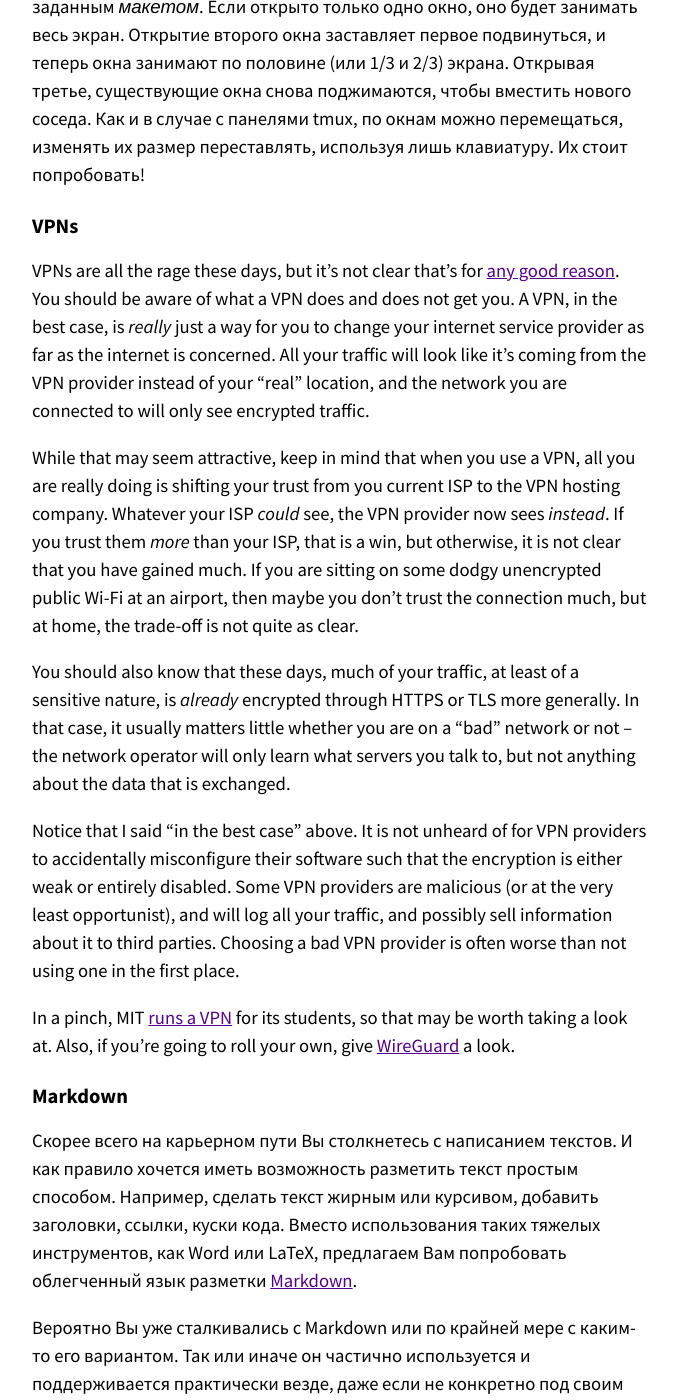
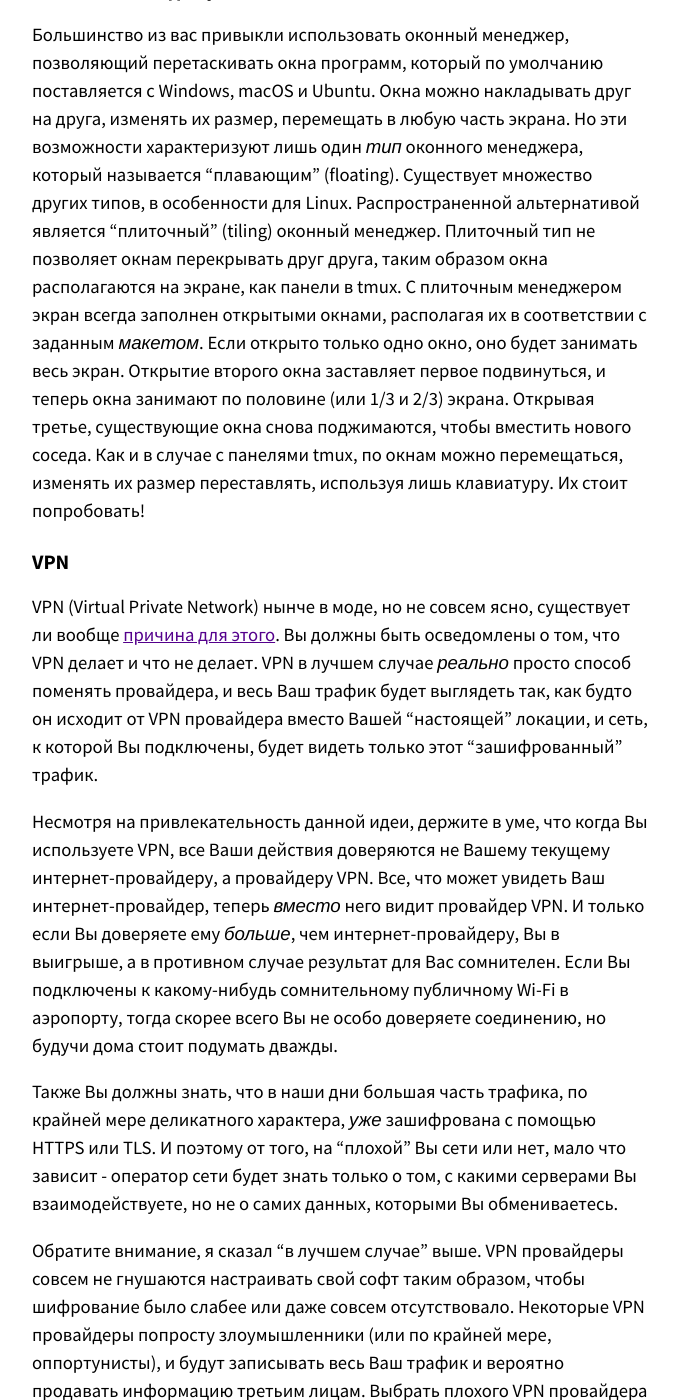
Before and after one commit to missing-semester-rus/missing-semester-rus.github.io, a Jekyll site: the page built from _2020/potpourri.md, in a window 1280 px wide and 1400 px high, scrolled down 7013 px. Shown: the whole window, without its empty margins (300-978 px from the left). Built offline with Jekyll 4.4.1, drawn with Linux system fonts in a browser that asks for light colours; some of the changed text lies outside the part shown.

Commit message:
Переведены части настройка клавиатуры, api, vpn, markdown, GitHub в potpourri.md

```diff
--- a/_2020/potpourri.md
+++ b/_2020/potpourri.md
@@ -10,14 +10,14 @@
 
 ## Содержание
 
-- [Keyboard remapping](#keyboard-remapping)
+- [Настройка клавиатуры](#настройка-клавиатуры)
 - [Daemons](#daemons)
 - [FUSE](#fuse)
 - [Backups](#backups)
-- [APIs](#apis)
+- [API](#api)
 - [Common command-line flags/patterns](#common-command-line-flagspatterns)
 - [Оконные менеджеры](#оконные-менеджеры)
-- [VPNs](#vpns)
+- [VPN](#vpn)
 - [Markdown](#markdown)
 - [Hammerspoon (desktop automation on macOS)](#hammerspoon-desktop-automation-on-macos)
 - [Booting + Live USBs](#booting--live-usbs)
@@ -25,31 +25,31 @@
 - [Notebook programming](#notebook-programming)
 - [GitHub](#github)
 
-## Keyboard remapping
+## Настройка клавиатуры
 
-As a programmer, your keyboard is your main input method. As with pretty much anything in your computer, it is configurable (and worth configuring).
+Для Вас, как для программиста, главным способом ввода является клавиатура. Как и практически все на Вашем компьютере, она настраивается (и стоит того, чтобы ее настроить).
 
-The most basic change is to remap keys.
-This usually involves some software that is listening and, whenever a certain key is pressed, it intercepts that event and replaces it with another event corresponding to a different key. Some examples:
-- Remap Caps Lock to Ctrl or Escape. We (the instructors) highly encourage this setting since Caps Lock has a very convenient location but is rarely used.
-- Remapping PrtSc to Play/Pause music. Most OSes have a play/pause key.
-- Swapping Ctrl and the Meta (Windows or Command) key.
+Базовым изменением является переопределение клавиш.
+Обычно для этого потребуется некоторая программа, которая воспринимает нажатие клавиш, перехватывает некоторое действие и заменяет его на другое в соответствии с другой клавишей. Например:
+- Заменить Caps Lock на Ctrl или Escape. Мы (инструкторы) крайне рекомендуем эту настройку, так как Caps Lock находится в очень удобном месте и редко используется.
+- Заменить PrtSc на play/pause для музыки. Большинство ОС имеют play/pause клавишу.
+- Поменять местами Ctrl и Meta (Windows or Command) клавишу.
 
-You can also map keys to arbitrary commands of your choosing. This is useful for common tasks that you perform. Here, some software listens for a specific key combination and executes some script whenever that event is detected.
-- Open a new terminal or browser window.
-- Inserting some specific text, e.g. your long email address or your MIT ID number.
-- Sleeping the computer or the displays.
+Также Вы можете присвоить клавишам произвольные команды на свой вкус. Это полезно в контексте основных задач, с которыми Вы сталкиваетесь. Вот некоторые примеры:
+- Открыть новое окно терминала или браузера.
+- Вставить какой-нибудь специфический текст, например, длинный email адрес или MIT ID номер.
+- Включение спящего режима компьютера или монитора.
 
-There are even more complex modifications you can configure:
-- Remapping sequences of keys, e.g. pressing shift five times toggles Caps Lock.
-- Remapping on tap vs on hold, e.g. Caps Lock key is remapped to Esc if you quickly tap it, but is remapped to Ctrl if you hold it and use it as a modifier.
-- Having remaps being keyboard or software specific.
+Существуют еще более сложные модификации, которые Вы можете настроить:
+- Переопределение последовательности клавиш, например, нажатие shift 5 раз включает Caps Lock.
+- Настройка клавиши на нажатие и удержание, например, Caps Lock переопределен на Esc при быстром нажатии и на Ctrl при удержании.
+- Сделать настройку специфичной для клавиатуры или программного обеспечения.
 
-Some software resources to get started on the topic:
-- macOS - [karabiner-elements](https://pqrs.org/osx/karabiner/), [skhd](https://github.com/koekeishiya/skhd) or [BetterTouchTool](https://folivora.ai/)
-- Linux - [xmodmap](https://wiki.archlinux.org/index.php/Xmodmap) or [Autokey](https://github.com/autokey/autokey)
-- Windows - Builtin in Control Panel, [AutoHotkey](https://www.autohotkey.com/) or [SharpKeys](https://www.randyrants.com/category/sharpkeys/)
-- QMK - If your keyboard supports custom firmware you can use [QMK](https://docs.qmk.fm/) to configure the hardware device itself so the remaps works for any machine you use the keyboard with.
+Некоторые ресурсы для ознакомления с данной темой:
+- macOS - [karabiner-elements](https://pqrs.org/osx/karabiner/), [skhd](https://github.com/koekeishiya/skhd) или [BetterTouchTool](https://folivora.ai/)
+- Linux - [xmodmap](https://wiki.archlinux.org/index.php/Xmodmap) или [Autokey](https://github.com/autokey/autokey)
+- Windows - [AutoHotkey](https://www.autohotkey.com/) или [SharpKeys](https://www.randyrants.com/category/sharpkeys/)
+- QMK - Если Ваша клавиатура поддерживает кастомную прошивку, можно использовать [QMK](https://docs.qmk.fm/) для настройки самого устройства, так что Ваши переопредления будут работать для любого ПК, с которым Вы используете данную клавиатуру.
 
 ## Daemons
 
@@ -130,40 +130,39 @@
 For a more detailed explanation, see 2019's lecture notes on [Backups](/2019/backups).
 
 
-## APIs
+## API
 
-We've talked a lot in this class about using your computer more
-efficiently to accomplish _local_ tasks, but you will find that many of
-these lessons also extend to the wider internet. Most services online
-will have "APIs" that let you programmatically access their data. For
-example, the US government has an API that lets you get weather
-forecasts, which you could use to easily get a weather forecast in your
-shell.
+На этом уроке мы много говорили о том, как использовать компьютер эффективно при
+решении _локальных_ задач. Вы также обнаружите, что многие из этих уроков
+применимы и при работе в сети Интернет. Большинство онлайн-сервисов
+предоставляют "API", которые позволяют получить доступ к данным сервисов
+"программно". Например, правительство США предоставляет API, с помощью которого
+можно узнать прогноз погоды, таким образом вы можете с легкостью получить данные
+в командной оболочке (shell).
 
-Most of these APIs have a similar format. They are structured URLs,
-often rooted at `api.service.com`, where the path and query parameters
-indicate what data you want to read or what action you want to perform.
-For the US weather data for example, to get the forecast for a
-particular location, you issue GET request (with `curl` for example) to
-https://api.weather.gov/points/42.3604,-71.094. The response itself
-contains a bunch of other URLs that let you get specific forecasts for
-that region. Usually, the responses are formatted as JSON, which you can
-then pipe through a tool like [`jq`](https://stedolan.github.io/jq/) to
-massage into what you care about.
+Большинство API имеют схожий между собой формат. Это структурированные URL-адреса,
+часто расположенные на `api.<сервис>.com`, в которых путь и параметры запроса указывают,
+какие вернуть данные или какое выполнить действие. Например, чтобы узнать
+прогноз погоды некоторого местоположения в США, нужно отправить GET запрос
+(например, с помощью утилиты `curl`) на https://api.weather.gov/points/42.3604,-71.094.
+Сам ответ содержит множество других URL-адресов, которые позволяют получить
+конкретные прогнозы для указанного региона. Обычно ответы форматируются в JSON,
+который затем можно передать утилите типа [`jq`](https://stedolan.github.io/jq/),
+чтобы извлечь интересующую информацию.
 
-Some APIs require authentication, and this usually takes the form of
-some sort of secret _token_ that you need to include with the request.
-You should read the documentation for the API to see what the particular
-service you are looking for uses, but "[OAuth](https://www.oauth.com/)"
-is a protocol you will often see used. At its heart, OAuth is a way to
-give you tokens that can "act as you" on a given service, and can only
-be used for particular purposes. Keep in mind that these tokens are
-_secret_, and anyone who gains access to your token can do whatever the
-token allows under _your_ account!
+Некоторые API требуют аутентификации, обычно принимающей форму секретного _токена_
+(token), который необходимо включить в запрос. Прочтите документацию API сервиса,
+который собираетесь использовать, чтобы узнать используемую технологию аутентификации.
+"[OAuth](https://www.oauth.com/)" — протокол, который будет вам часто встречаться.
+По своей сути OAuth — это способ предоставить токены, которые могут действовать
+"от вашего имени" в рассматриваемом сервисе для выполнения определенных задач.
+Имейте в виду, что эти токены являются _секретными_, и каждый, кто получит доступ
+к вашему токену, сможет совершать любые действия, использующие токен, под _вашей_
+учетной записью!
 
-[IFTTT](https://ifttt.com/) is a website and service centered around the
-idea of APIs — it provides integrations with tons of services, and lets
-you chain events from them in nearly arbitrary ways. Give it a look!
+[IFTTT](https://ifttt.com/) — сайт и сервис, завязанный на идее использования API.
+Он позволяет объединять события различных сервисов в произвольную цепочку. Стоит
+взглянуть!
 
 ## Common command-line flags/patterns
 
@@ -215,43 +214,41 @@
 случае с панелями tmux, по окнам можно перемещаться, изменять их размер
 переставлять, используя лишь клавиатуру. Их стоит попробовать!
 
-## VPNs
+## VPN
 
-VPNs are all the rage these days, but it's not clear that's for [any
-good reason](https://gist.github.com/joepie91/5a9909939e6ce7d09e29). You
-should be aware of what a VPN does and does not get you. A VPN, in the
-best case, is _really_ just a way for you to change your internet
-service provider as far as the internet is concerned. All your traffic
-will look like it's coming from the VPN provider instead of your "real"
-location, and the network you are connected to will only see encrypted
-traffic.
+VPN (Virtual Private Network) нынче в моде, но не совсем ясно, существует
+ли вообще [причина для этого](https://gist.github.com/joepie91/5a9909939e6ce7d09e29).
+Вы должны быть осведомлены о том, что VPN делает и что не делает. VPN в
+лучшем случае _реально_ просто способ поменять провайдера, и весь Ваш трафик
+будет выглядеть так, как будто он исходит от VPN провайдера вместо Вашей
+"настоящей" локации, и сеть, к которой Вы подключены, будет видеть только
+этот "зашифрованный" трафик.
 
-While that may seem attractive, keep in mind that when you use a VPN,
-all you are really doing is shifting your trust from you current ISP to
-the VPN hosting company. Whatever your ISP _could_ see, the VPN provider
-now sees _instead_. If you trust them _more_ than your ISP, that is a
-win, but otherwise, it is not clear that you have gained much. If you
-are sitting on some dodgy unencrypted public Wi-Fi at an airport, then
-maybe you don't trust the connection much, but at home, the trade-off is
-not quite as clear.
+Несмотря на привлекательность данной идеи, держите в уме, что когда Вы
+используете VPN, все Ваши действия доверяются не Вашему текущему интернет-провайдеру,
+а провайдеру VPN. Все, что может увидеть Ваш интернет-провайдер,
+теперь _вместо_ него видит провайдер VPN. И только если Вы доверяете ему
+_больше_, чем интернет-провайдеру, Вы в выигрыше, а в противном случае
+результат для Вас сомнителен. Если Вы подключены к какому-нибудь сомнительному
+публичному Wi-Fi в аэропорту, тогда скорее всего Вы не особо доверяете соединению,
+но будучи дома стоит подумать дважды.
 
-You should also know that these days, much of your traffic, at least of
-a sensitive nature, is _already_ encrypted through HTTPS or TLS more
-generally. In that case, it usually matters little whether you are on
-a "bad" network or not -- the network operator will only learn what
-servers you talk to, but not anything about the data that is exchanged.
+Также Вы должны знать, что в наши дни большая часть трафика, по крайней
+мере деликатного характера, _уже_ зашифрована с помощью HTTPS или TLS.
+И поэтому от того, на "плохой" Вы сети или нет, мало что зависит - оператор
+сети будет знать только о том, с какими серверами Вы взаимодействуете, но
+не о самих данных, которыми Вы обмениваетесь.
 
-Notice that I said "in the best case" above. It is not unheard of for
-VPN providers to accidentally misconfigure their software such that the
-encryption is either weak or entirely disabled. Some VPN providers are
-malicious (or at the very least opportunist), and will log all your
-traffic, and possibly sell information about it to third parties.
-Choosing a bad VPN provider is often worse than not using one in the
-first place.
+Обратите внимание, я сказал "в лучшем случае" выше. VPN провайдеры совсем
+не гнушаются настраивать свой софт таким образом, чтобы шифрование было
+слабее или даже совсем отсутствовало. Некоторые VPN провайдеры попросту
+злоумышленники (или по крайней мере, оппортунисты), и будут записывать весь
+Ваш трафик и вероятно продавать информацию третьим лицам. Выбрать плохого
+VPN провайдера обычно намного хуже, чем вообще не использовать VPN.
 
-In a pinch, MIT [runs a VPN](https://ist.mit.edu/vpn) for its students,
-so that may be worth taking a look at. Also, if you're going to roll
-your own, give [WireGuard](https://www.wireguard.com/) a look.
+В крайнем случае, у MIT есть [свой VPN](https://ist.mit.edu/vpn) для студентов,
+так что возможно Вам стоит взглянуть. Также если Вы собрались запустить свой,
+обратите внимание на [WireGuard](https://www.wireguard.com/).
 
 ## Markdown
 
@@ -376,32 +373,28 @@
 
 ## GitHub
 
-[GitHub](https://github.com/) is one of the most popular platforms for
-open-source software development. Many of the tools we've talked about in this
-class, from [vim](https://github.com/vim/vim) to
-[Hammerspoon](https://github.com/Hammerspoon/hammerspoon), are hosted on
-GitHub. It's easy to get started contributing to open-source to help improve
-the tools that you use every day.
+[GitHub](https://github.com/) - одна из самых популярных платформ для разработки
+открытого программного обеспечения (open-source software). Множество инструментов,
+о которых мы говорили, от [vim](https://github.com/vim/vim) до [Hammerspoon](https://github.com/Hammerspoon/hammerspoon),
+размещены на GitHub. Довольно легко начать вносить свой вклад в open-source, чтобы
+сделать лучше инструменты, которыми мы пользуемся ежедневно.
 
-There are two primary ways in which people contribute to projects on GitHub:
+Есть два главных способа участия в проектах на GitHub:
 
-- Creating an
-[issue](https://help.github.com/en/github/managing-your-work-on-github/creating-an-issue).
-This can be used to report bugs or request a new feature. Neither of these
-involves reading or writing code, so it can be pretty lightweight to do.
-High-quality bug reports can be extremely valuable to developers. Commenting on
-existing discussions can be helpful too.
-- Contribute code through a [pull
+- Создать [issue](https://help.github.com/en/github/managing-your-work-on-github/creating-an-issue).
+Таким образом можно сообщить о баге или запросить новую функцию. Ни то, ни другое
+не требует чтения или написания кода, так что сделать это довольно легко. Качественные
+отчеты о багах могут оказаться очень ценными для разработчиков. Участие в уже существующих
+обсуждениях тоже может быть полезным.
+- Внести свой код с помощью [pull
 request](https://help.github.com/en/github/collaborating-with-issues-and-pull-requests/about-pull-requests).
-This is generally more involved than creating an issue. You can
+Это естественно требует большего вовлечения в проект, нежели issue. Вы можете скопировать
 [fork](https://help.github.com/en/github/getting-started-with-github/fork-a-repo)
-a repository on GitHub, clone your fork, create a new branch, make some changes
-(e.g. fix a bug or implement a feature), push the branch, and then [create a
-pull
-request](https://help.github.com/en/github/collaborating-with-issues-and-pull-requests/creating-a-pull-request).
-After this, there will generally be some back-and-forth with the project
-maintainers, who will give you feedback on your patch. Finally, if all goes
-well, your patch will be merged into the upstream repository. Often times,
-larger projects will have a contributing guide, tag beginner-friendly issues,
-and some even have mentorship programs to help first-time contributors become
-familiar with the project.
+репозиторий на GitHub, клонировать уже Вашу копию локально, создать новую ветку,
+внеси изменения (например,исправить баг или добавить фунционал), запушить ветку и
+создать [pull request](https://help.github.com/en/github/collaborating-with-issues-and-pull-requests/creating-a-pull-request).
+Далее последует некоторое обсуждение с разработчиками проекта, и Вы получите
+фидбек на Ваши изменения. В итоге, если все сложится благополучно, Ваши изменения
+будут смерджены в оргинальный (upstream) репозиторий. Как правило, у больших проектов
+существует гайд для участия, проблемы (issues) с пометкой beginner-friendly (для новичков),
+а некоторые даже имеют менторские программы, помогающие новичкам ознакомиться с проектом.
```
